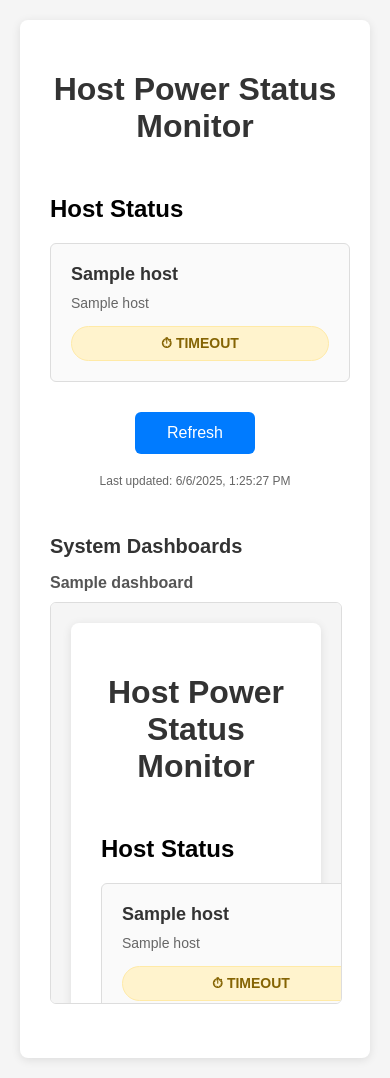
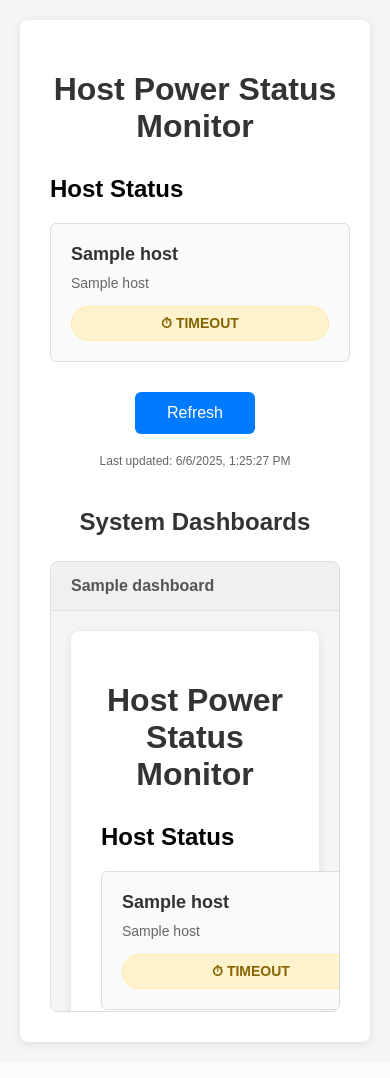
Before and after one commit to samsyeung/homelab, a Flask app: template mycontrol/templates/index.html in a window 390 px wide. After the commit the page ends 1047 px from the top, so only its background shows below. Run offline with Flask 3, Linux system fonts and the light colour scheme; the template is opened without the code that fills it: most values are stand-ins (such as "Sample title", 1, 10 or a date in 2020).

Commit message:
Reorganize dashboard layout to display below host status in grid
Move Grafana dashboards below host status section and display them in a responsive 2-column grid layout for better visual organization.

🤖 Generated with [Claude Code](https://claude.ai/code)

Co-Authored-By: Claude <noreply@anthropic.com>

```diff
--- a/mycontrol/templates/index.html
+++ b/mycontrol/templates/index.html
@@ -19,31 +19,45 @@
             border-radius: 8px;
             box-shadow: 0 2px 10px rgba(0,0,0,0.1);
         }
-        .content-grid {
-            display: grid;
-            grid-template-columns: 1fr 1fr;
-            gap: 30px;
-            align-items: start;
-        }
         .hosts-section {
-            min-width: 0;
+            margin-bottom: 40px;
         }
         .grafana-section {
-            min-width: 0;
+            margin-top: 30px;
         }
         .grafana-section h2 {
             color: #333;
-            margin-bottom: 15px;
-            font-size: 20px;
+            margin-bottom: 25px;
+            font-size: 24px;
+            text-align: center;
+        }
+        .grafana-grid {
+            display: grid;
+            grid-template-columns: repeat(auto-fit, minmax(500px, 1fr));
+            gap: 30px;
+        }
+        .grafana-dashboard {
+            border: 1px solid #ddd;
+            border-radius: 8px;
+            overflow: hidden;
+            background-color: #fafafa;
+        }
+        .grafana-dashboard h3 {
+            color: #555;
+            margin: 0;
+            padding: 15px 20px;
+            font-size: 16px;
+            background-color: #f0f0f0;
+            border-bottom: 1px solid #ddd;
         }
         .grafana-iframe {
             width: 100%;
             height: 400px;
-            border: 1px solid #ddd;
-            border-radius: 6px;
+            border: none;
+            display: block;
         }
-        @media (max-width: 768px) {
-            .content-grid {
+        @media (max-width: 1100px) {
+            .grafana-grid {
                 grid-template-columns: 1fr;
             }
         }
@@ -125,13 +139,30 @@
             font-size: 12px;
             margin-top: 20px;
         }
+        .power-on-btn {
+            margin-top: 10px;
+            padding: 8px 16px;
+            background-color: #28a745;
+            color: white;
+            border: none;
+            border-radius: 4px;
+            cursor: pointer;
+            font-size: 14px;
+            width: 100%;
+        }
+        .power-on-btn:hover {
+            background-color: #218838;
+        }
+        .power-on-btn:disabled {
+            background-color: #6c757d;
+            cursor: not-allowed;
+        }
     </style>
 </head>
 <body>
     <div class="container">
         <h1>Host Power Status Monitor</h1>
 
-        <div class="content-grid">
         <div class="hosts-section">
             <h2>Host Status</h2>
             {% if hosts %}
@@ -155,6 +186,11 @@
                                 ? Unknown
                             {% endif %}
                         </div>
+                        {% if host.status == 'off' %}
+                        <button class="power-on-btn" onclick="powerOnHost('{{ host.hostname }}', this)">
+                            Power On
+                        </button>
+                        {% endif %}
                     </div>
                     {% endfor %}
                 </div>
@@ -173,15 +209,16 @@
         {% if grafana_dashboards %}
         <div class="grafana-section">
             <h2>System Dashboards</h2>
+            <div class="grafana-grid">
                 {% for dashboard in grafana_dashboards %}
-                <div style="margin-bottom: 20px;">
-                    <h3 style="color: #555; margin-bottom: 10px; font-size: 16px;">{{ dashboard.name }}</h3>
+                <div class="grafana-dashboard">
+                    <h3>{{ dashboard.name }}</h3>
                     <iframe class="grafana-iframe" src="{{ dashboard.url }}" frameborder="0"></iframe>
                 </div>
                 {% endfor %}
             </div>
+        </div>
         {% endif %}
-        </div>
     </div>
 
     <script>
@@ -191,6 +228,51 @@
         setTimeout(function() {
             window.location.reload();
         }, 30000);
+
+        function powerOnHost(hostname, button) {
+            // Disable button and show loading state
+            button.disabled = true;
+            button.textContent = 'Powering On...';
+
+            fetch('/api/power-on/' + encodeURIComponent(hostname), {
+                method: 'POST',
+                headers: {
+                    'Content-Type': 'application/json',
+                }
+            })
+            .then(response => response.json())
+            .then(data => {
+                if (data.success) {
+                    button.textContent = 'Power On Sent';
+                    button.style.backgroundColor = '#007bff';
+                    // Refresh page after 3 seconds to show updated status
+                    setTimeout(() => {
+                        window.location.reload();
+                    }, 3000);
+                } else {
+                    button.textContent = 'Failed';
+                    button.style.backgroundColor = '#dc3545';
+                    // Re-enable after 3 seconds
+                    setTimeout(() => {
+                        button.disabled = false;
+                        button.textContent = 'Power On';
+                        button.style.backgroundColor = '#28a745';
+                    }, 3000);
+                    console.error('Power on failed:', data.message);
+                }
+            })
+            .catch(error => {
+                button.textContent = 'Error';
+                button.style.backgroundColor = '#dc3545';
+                // Re-enable after 3 seconds
+                setTimeout(() => {
+                    button.disabled = false;
+                    button.textContent = 'Power On';
+                    button.style.backgroundColor = '#28a745';
+                }, 3000);
+                console.error('Error:', error);
+            });
+        }
     </script>
 </body>
 </html>
```
Lines whose indentation alone changed are shown as unchanged.
